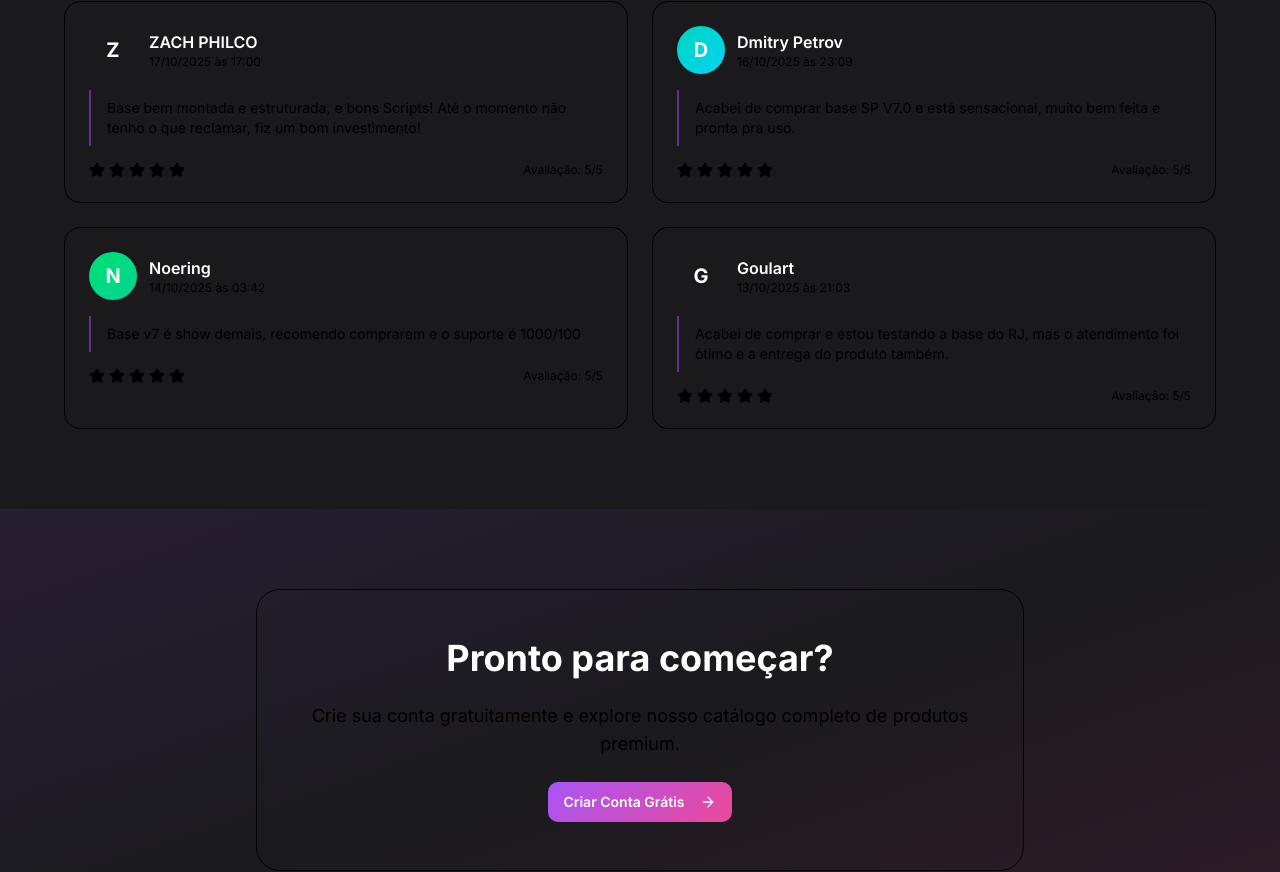
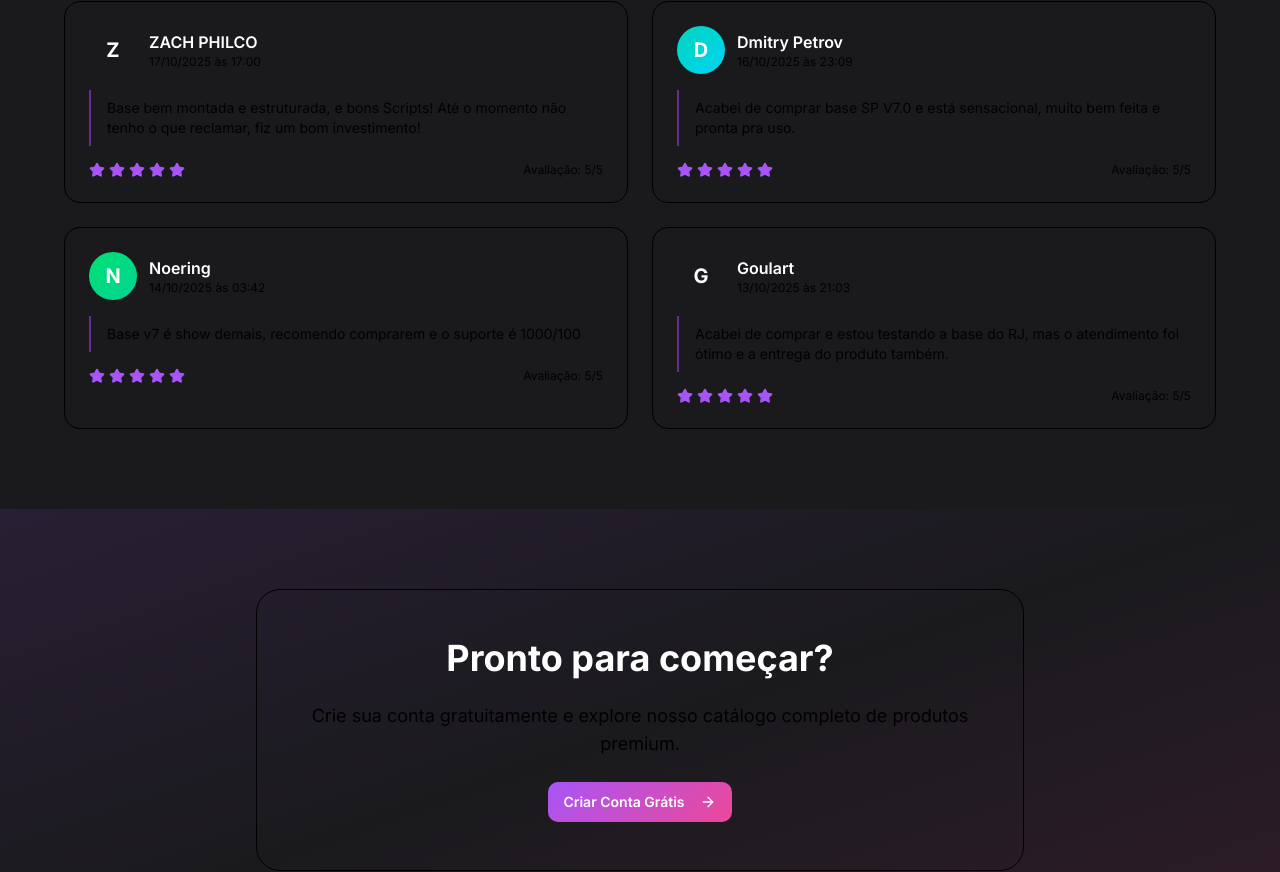
Before and after one commit to euconedev/ConeFivemHub, a Next.js app: page / in a window 1280 px wide. Shown: the part 2278-3150 px from the top of the page. Built offline with nearby package versions, Linux system fonts and the light colour scheme; no server answers.

Commit message:
Update globals.css

```diff
--- a/app/globals.css
+++ b/app/globals.css
@@ -220,3 +220,20 @@
   background: rgba(236, 72, 153, 0.15);
   border: 1px solid rgba(236, 72, 153, 0.3);
 }
+
+.fill-primary {
+  fill: rgb(var(--primary));
+}
+
+.text-primary {
+  color: rgb(var(--primary));
+}
+
+.from-primary {
+  --tw-gradient-from: rgb(var(--primary)) var(--tw-gradient-from-position);
+  --tw-gradient-to: rgb(var(--primary)) 0 var(--tw-gradient-to-position);
+}
+
+.to-secondary {
+  --tw-gradient-to: rgb(var(--secondary)) var(--tw-gradient-to-position);
+}
```
